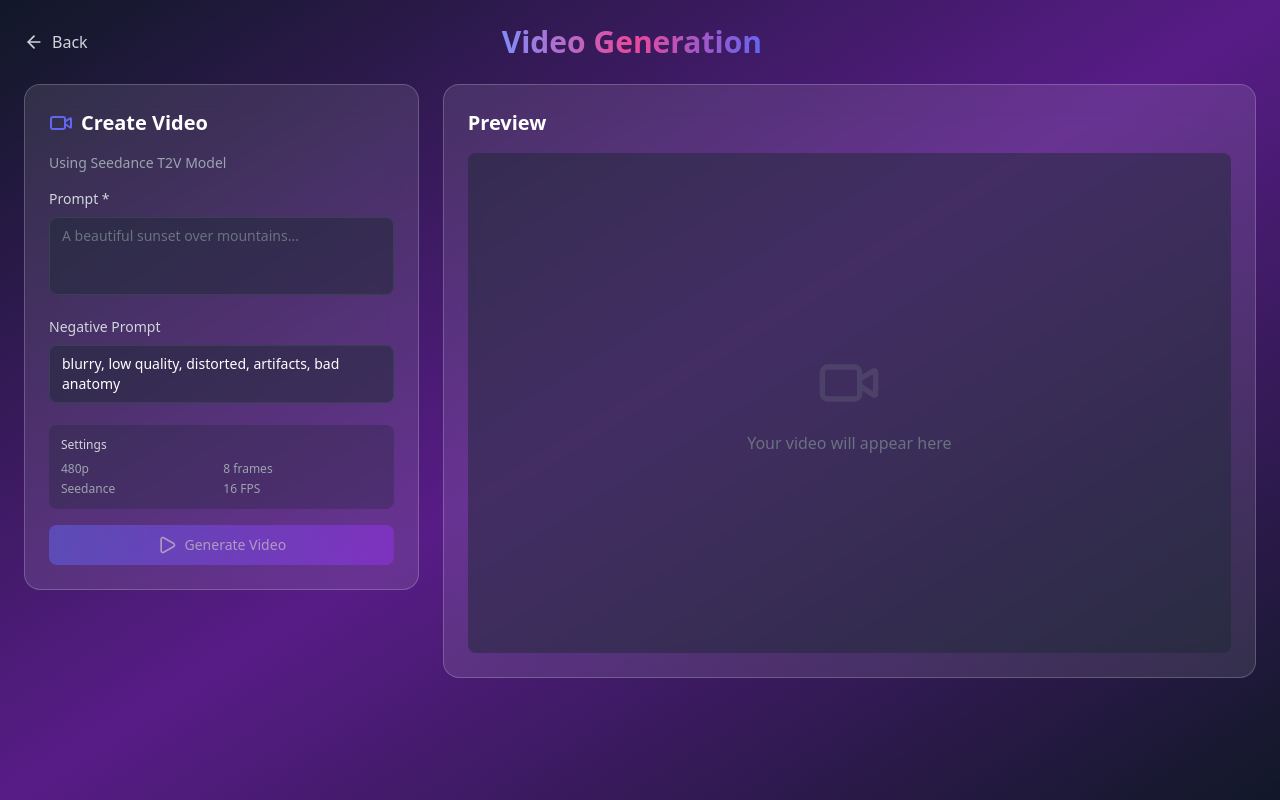
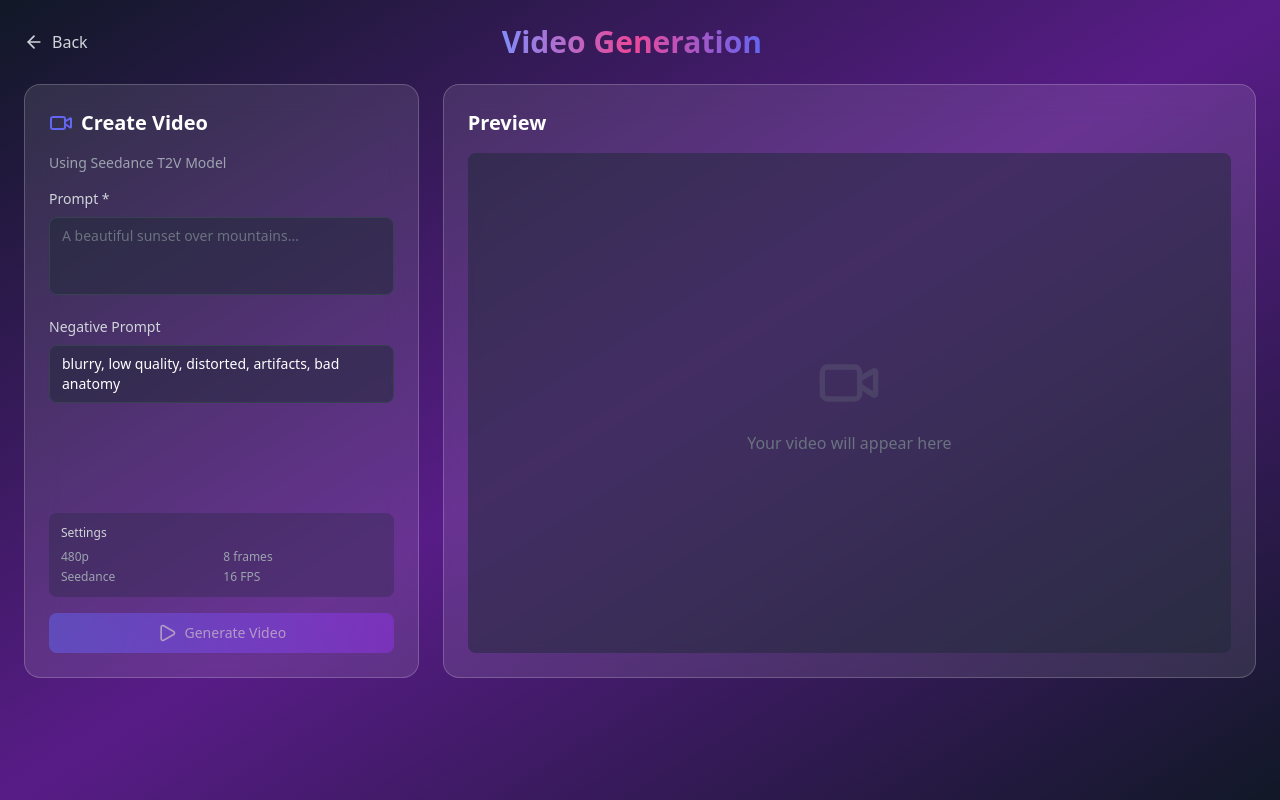
Before and after one commit to Android-by-Kotlin/OneAI-2.0-AndWeb, a React (Vite) app: page /video-generation in a window 1280 px wide. Built offline with nearby package versions, Linux system fonts and the light colour scheme; no server answers; sample sign-in values are in the browser's storage.

Commit message:
Match left box height with preview box for aligned bottom spacing

```diff
--- a/src/pages/VideoGenerationPage.tsx
+++ b/src/pages/VideoGenerationPage.tsx
@@ -83,7 +83,7 @@ const VideoGenerationPage = () => {
           <motion.div
             initial={{ opacity: 0, x: -20 }}
             animate={{ opacity: 1, x: 0 }}
-            className="glass rounded-2xl p-6 space-y-4 lg:col-span-1 h-fit"
+            className="glass rounded-2xl p-6 space-y-4 lg:col-span-1 flex flex-col"
           >
             <div>
               <div className="flex items-center gap-2 mb-4">
@@ -122,6 +122,9 @@ const VideoGenerationPage = () => {
                 disabled={isGenerating}
               />
             </div>
+
+            {/* Spacer to push settings and button to bottom */}
+            <div className="flex-1"></div>
 
             {/* Video Settings Info */}
             <div className="bg-gray-800/30 rounded-lg p-3 space-y-2">
```
